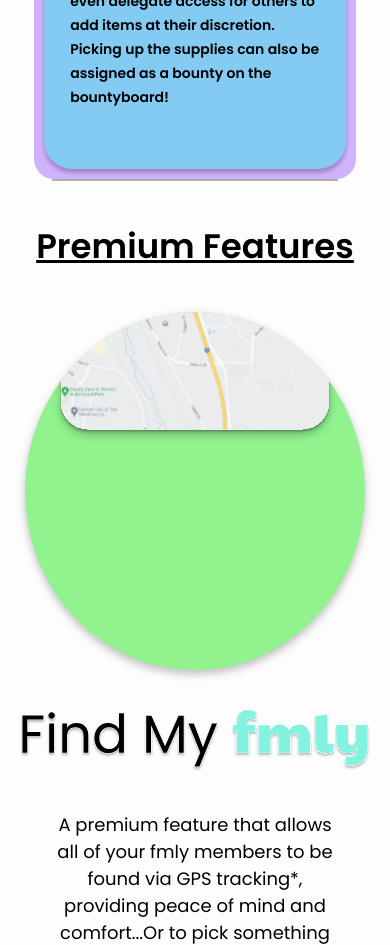
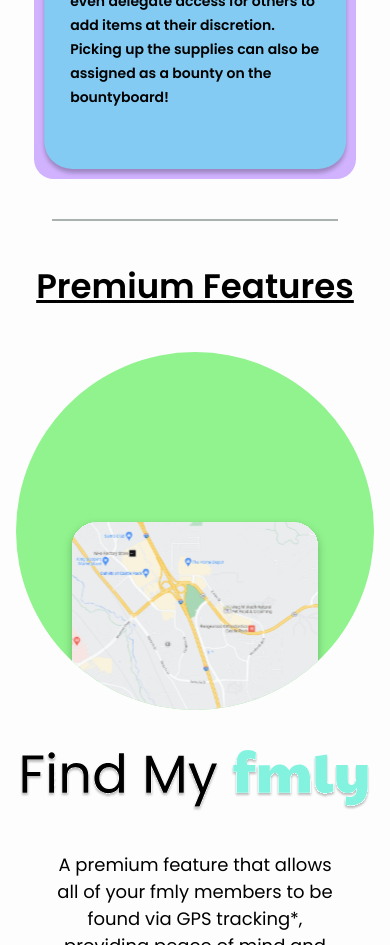
Before and after one commit to zackzellto/fmly-landing-page, a React (Vite) app in the folder client/: page /home in a window 390 px wide. Shown: the part 2640-3585 px from the top of the page. Built offline with nearby package versions, Linux system fonts and the light colour scheme.

Commit message:
Was able to get find my fmly circle responsive

```diff
--- a/client/src/Styles/DashboardStyles.css
+++ b/client/src/Styles/DashboardStyles.css
@@ -16,6 +16,7 @@
         max-height: auto;
         padding: 10px;
         border-radius: 20px;
+        margin-bottom: 40px;
     }
 
     .dashboard-info-title{
--- a/client/src/Styles/PremiumFeaturesStyles.css
+++ b/client/src/Styles/PremiumFeaturesStyles.css
@@ -2,14 +2,14 @@
     background-color: #90f38d;
     border-radius: 50%;
     padding-bottom: 100%; /* Maintain 1:1 aspect ratio */
-    max-width: 95%;
+    width: 100%;
+    max-width: 800px;
     height: 0; /* Remove fixed height */
+    max-height: 200px;
     margin: auto;
     overflow: hidden; /* Prevent content from overflowing */
-    display: flex;
     align-items: center;
     margin-bottom: 40px;
-    filter: drop-shadow(0px 4px 4px rgba(0, 0, 0, 0.25));
   }
 
 
@@ -23,14 +23,16 @@
 }
 
 .find-my-fmly-map{
-    width: 350px;
-    height: 350px;
+    max-width: 320px;
+    max-height: 320px;
     position: relative;
-    max-width: 80%;
-    max-height: auto;
+    border-radius: 10%;
+    margin: auto;
+    top: 170px;
+    width: 70%;
+    height: auto;
     z-index: 1;
     filter: drop-shadow(0px 4px 4px rgba(0, 0, 0, 0.25));
-    margin: 0 auto ; /* Center the element horizontally */
 }
 
 .fmf-text-svg{
--- a/client/src/components/PremiumFeatures/PremiumFeatures.tsx
+++ b/client/src/components/PremiumFeatures/PremiumFeatures.tsx
@@ -11,9 +11,9 @@
   return (
     <div>
       <div className='premium-features-title '>Premium Features</div>
-      <Grid>
+
       <div className='orange-circle-pf' ><img className='find-my-fmly-map' srcSet={fmfMap} alt='fmfMap' ></img> </div>
-      </Grid>
+
        <img className='fmf-text-svg' srcSet={fmfText} ></img>
        <div className='fmf-text' >A premium feature that allows all of your fmly members
 to be found via GPS tracking*, providing peace of mind
```
